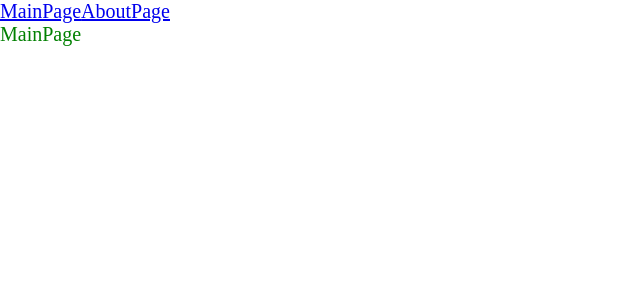
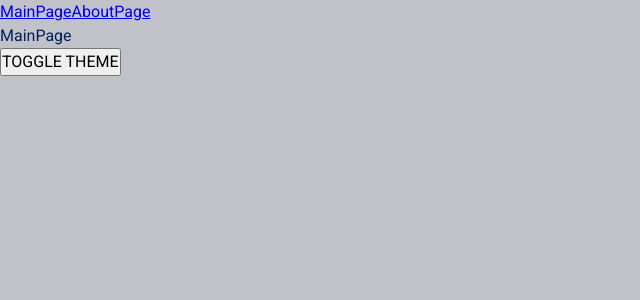
Before and after one commit to KirillMatviychuck/study-project, a React app: page / in a window 1280 px wide. Shown: the top 300 px of the page, without its empty margins (0-640 px from the left). Built offline with nearby package versions, Linux system fonts and the light colour scheme.

Commit message:
added global styles and toggle theme using context

```diff
--- a/public/index.html
+++ b/public/index.html
@@ -4,6 +4,11 @@
 <head>
     <meta charset="UTF-8">
     <meta name="viewport" content="width=device-width, initial-scale=1.0">
+    <link rel="preconnect" href="https://fonts.googleapis.com">
+    <link rel="preconnect" href="https://fonts.gstatic.com" crossorigin>
+    <link
+        href="https://fonts.googleapis.com/css2?family=Roboto:ital,wght@0,100;0,300;0,400;0,500;0,700;0,900;1,100;1,300;1,400;1,500;1,700;1,900&display=swap"
+        rel="stylesheet">
     <title>Document</title>
 </head>
 
--- a/src/components/App.tsx
+++ b/src/components/App.tsx
@@ -1,13 +1,18 @@
 import { Link, Route, Routes, useLocation } from "react-router-dom"
 import { AboutPageAsync } from "../pages/AboutPage/AboutPage.async"
 import { MainPageAsync } from "../pages/MainPage/MainPage.async"
-import './index.scss'
-import { Suspense } from "react"
+import '../styles/_index.scss'
+import { Suspense, useState } from "react"
+import useTheme from "../theme/useTheme"
+
+
 
 export const App = () => {
     const location = useLocation();
+    const { theme, toggleTheme } = useTheme()
+
     return (
-        <div className="app">
+        <div className={`app ${theme}`}>
             <Link to='/'>MainPage</Link>
             <Link to='/about'>AboutPage</Link>
             <Suspense fallback={<div>Loading...</div>} key={location.pathname}>
@@ -16,7 +21,9 @@
                     <Route path='/about' element={<AboutPageAsync />} />
                 </Routes>
             </Suspense>
-
+            <div>
+                <button onClick={toggleTheme}>TOGGLE THEME</button>
+            </div>
         </div>
     )
 }
--- a/src/components/index.scss
+++ /dev/null
@@ -1,10 +0,0 @@
-* {
-    padding: 0;
-    margin: 0;
-    box-sizing: border-box;
-}
-
-.app {
-    font-size: 20px;
-    color: green;
-}
--- a/src/index.tsx
+++ b/src/index.tsx
@@ -2,10 +2,13 @@
 
 import { BrowserRouter } from 'react-router-dom'
 import { App } from './components/App'
+import ThemeProvider from './theme/ThemeProvider'
 
 
 createRoot(document.getElementById('root')!).render(
     <BrowserRouter>
-        <App />
+        <ThemeProvider>
+            <App />
+        </ThemeProvider>
     </BrowserRouter>
 )
--- /dev/null
+++ b/src/styles/_index.scss
@@ -0,0 +1,13 @@
+@forward 'reset.scss';
+@use 'themes/dark';
+@use 'themes/light';
+@use 'variables/global';
+
+.app {
+    font: var(--font-m);
+
+    background: var(--bg-color);
+    color: var(--primary-color);
+
+    min-height: 100vh;
+}
--- /dev/null
+++ b/src/styles/reset.scss
@@ -0,0 +1,13 @@
+* {
+    margin: 0;
+    padding: 0;
+    box-sizing: border-box;
+}
+
+input,
+button,
+textarea,
+select {
+    margin: 0;
+    font: inherit;
+}
--- /dev/null
+++ b/src/styles/themes/dark.scss
@@ -0,0 +1,6 @@
+.app.dark {
+    --bg-color: rgb(0, 0, 97);
+
+    --primary-color: rgb(2, 133, 2);
+    --secondary-color: rgb(2, 150, 2);
+}
--- /dev/null
+++ b/src/styles/themes/light.scss
@@ -0,0 +1,6 @@
+.app.light {
+    --bg-color: rgb(193, 193, 201);
+
+    --primary-color: rgb(1, 32, 94);
+    --secondary-color: rgb(1, 15, 165);
+}
--- /dev/null
+++ b/src/styles/variables/global.scss
@@ -0,0 +1,12 @@
+:root {
+    --font-family-main: Roboto, 'Times New Roman', Serif;
+
+    --font-size-m: 16px;
+    --font-line-m: 24px;
+    --font-m: var(--font-size-m) / var(--font-line-m) var(--font-family-main);
+
+    --font-size-l: 24px;
+    --font-line-l: 32px;
+    --font-l: var(--font-size-l) / var(--font-line-l) var(--font-family-main);
+
+}
--- /dev/null
+++ b/src/theme/ThemeContext.ts
@@ -0,0 +1,16 @@
+import { createContext } from "react";
+
+
+export enum Theme {
+    LIGHT = 'light',
+    DARK = 'dark'
+}
+
+export interface ThemeContextProps {
+    theme?: Theme;
+    setTheme?: (theme: Theme) => void;
+}
+
+export const ThemeContext = createContext<ThemeContextProps>({})
+
+export const LOCAL_STORAGE_THEME_KEY = 'theme'
--- /dev/null
+++ b/src/theme/ThemeProvider.tsx
@@ -0,0 +1,24 @@
+import { FC, ReactNode, useMemo, useState } from "react"
+import { LOCAL_STORAGE_THEME_KEY, Theme, ThemeContext, ThemeContextProps } from "./ThemeContext"
+
+interface ThemeProviderProps {
+    children: ReactNode
+}
+const defaultTheme = localStorage.getItem(LOCAL_STORAGE_THEME_KEY) as Theme || Theme.LIGHT
+
+const ThemeProvider: FC<ThemeProviderProps> = ({ children }) => {
+    const [theme, setTheme] = useState<Theme>(defaultTheme)
+
+    const defaultProps = useMemo(() => ({
+        theme,
+        setTheme
+    }), [theme])
+
+    return (
+        <ThemeContext.Provider value={defaultProps}>
+            {children}
+        </ThemeContext.Provider>
+    )
+}
+
+export default ThemeProvider
--- /dev/null
+++ b/src/theme/useTheme.ts
@@ -0,0 +1,22 @@
+import { useContext } from "react"
+import { LOCAL_STORAGE_THEME_KEY, Theme, ThemeContext } from "./ThemeContext"
+
+const useTheme = () => {
+    const { theme, setTheme } = useContext(ThemeContext)
+
+    const toggleTheme = () => {
+        const newTheme = theme === Theme.LIGHT ? Theme.DARK : Theme.LIGHT
+        setTheme(newTheme)
+        localStorage.setItem(LOCAL_STORAGE_THEME_KEY, newTheme)
+    }
+
+
+    return {
+        theme,
+        toggleTheme
+    }
+
+
+}
+
+export default useTheme
```
